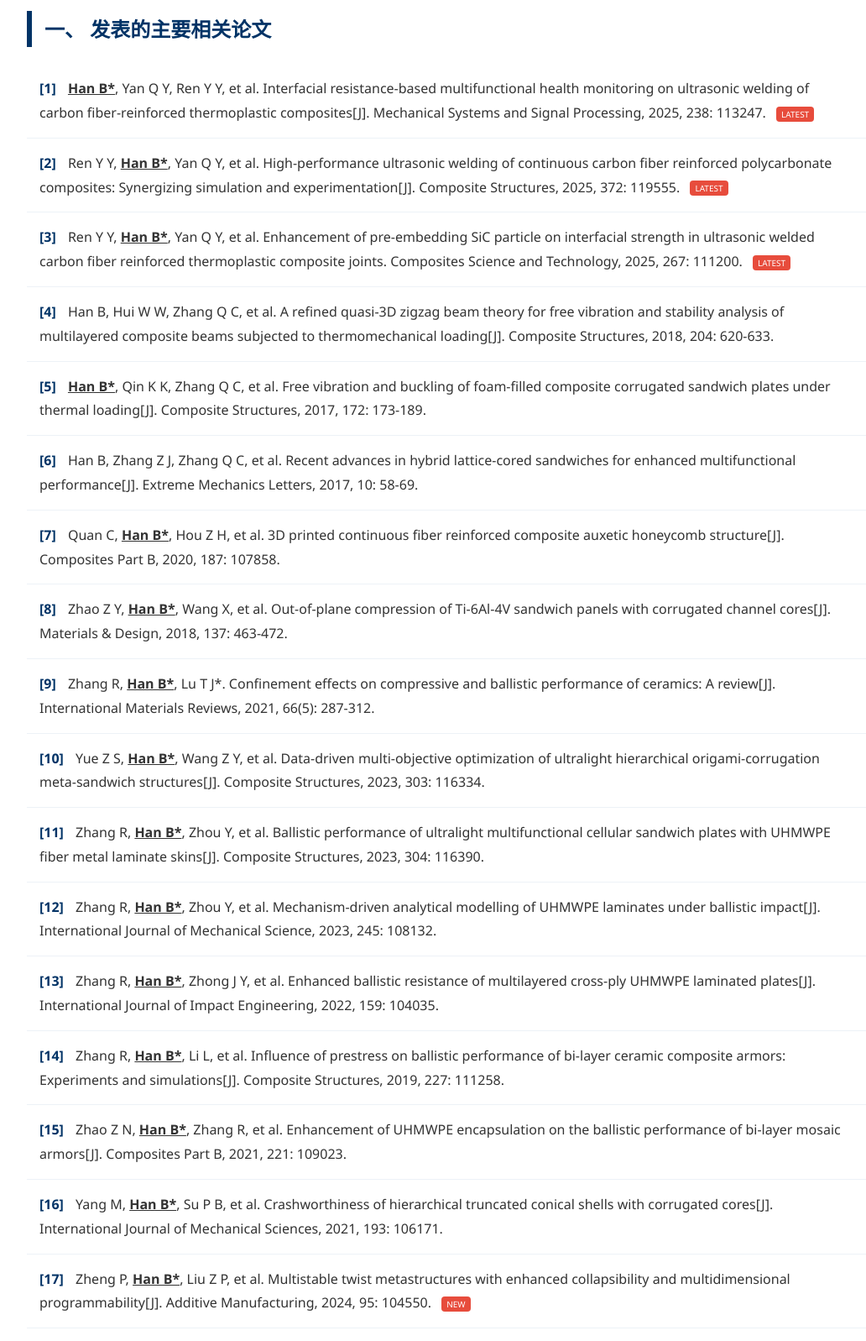
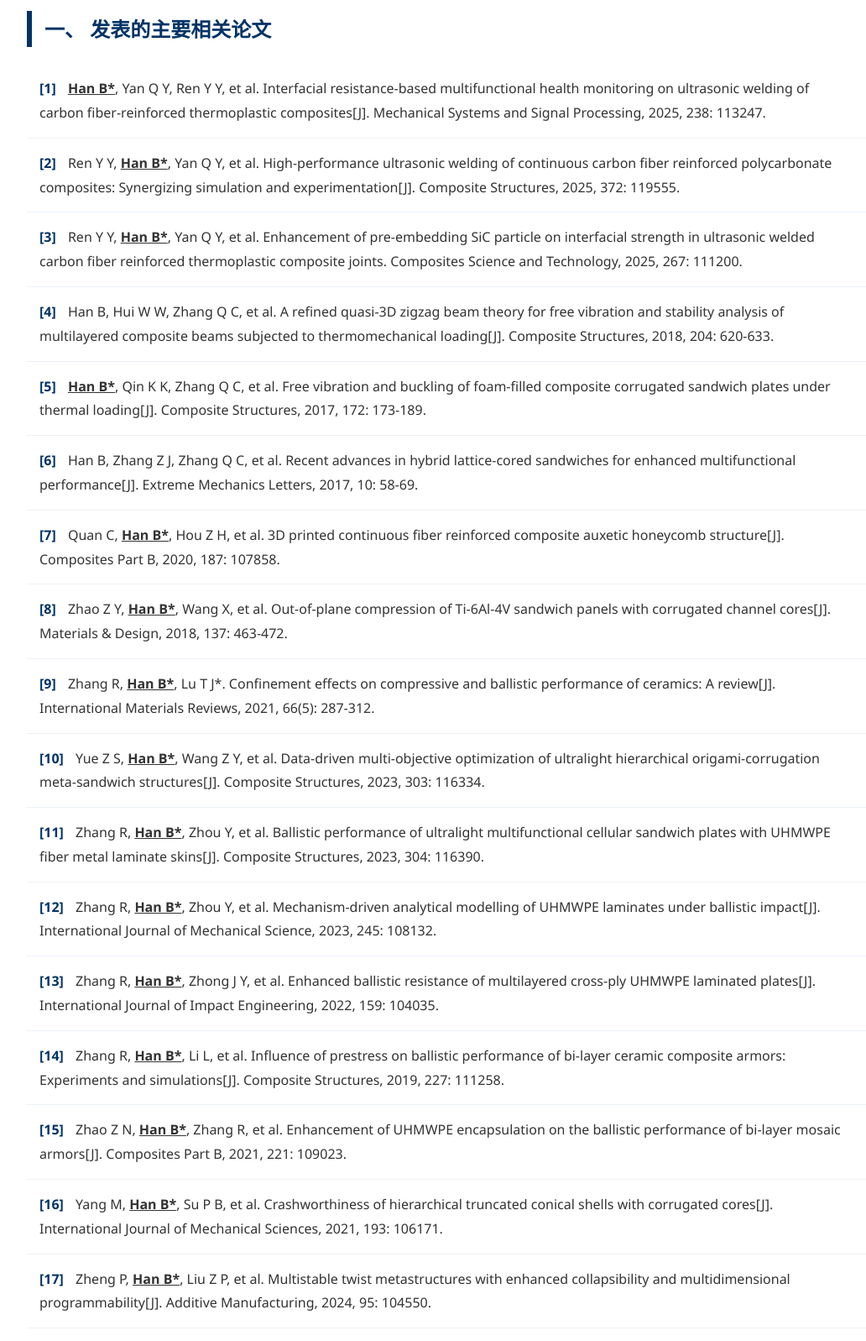
Before and after one commit to fan330357-star/fan330357.github.io, a plain HTML site: page index.html in a window 1280 px wide. Shown: the part 400-1997 px from the top of the page at 84% size, without its empty margins (108-1140 px from the left). Drawn offline with Linux system fonts and the light colour scheme.

Commit message:
Add files via upload

```diff
--- a/index.html
+++ b/index.html
@@ -145,9 +145,9 @@
 
     <h2 id="papers">一、 发表的主要相关论文</h2>
     <div class="publication-list">
-        <div class="pub-item"><span class="index-num">[1]</span> <span class="highlight-author">Han B*</span>, Yan Q Y, Ren Y Y, et al. Interfacial resistance-based multifunctional health monitoring on ultrasonic welding of carbon fiber-reinforced thermoplastic composites[J]. Mechanical Systems and Signal Processing, 2025, 238: 113247. <span class="badge-new">Latest</span></div>
-        <div class="pub-item"><span class="index-num">[2]</span> Ren Y Y, <span class="highlight-author">Han B*</span>, Yan Q Y, et al. High-performance ultrasonic welding of continuous carbon fiber reinforced polycarbonate composites: Synergizing simulation and experimentation[J]. Composite Structures, 2025, 372: 119555. <span class="badge-new">Latest</span></div>
-        <div class="pub-item"><span class="index-num">[3]</span> Ren Y Y, <span class="highlight-author">Han B*</span>, Yan Q Y, et al. Enhancement of pre-embedding SiC particle on interfacial strength in ultrasonic welded carbon fiber reinforced thermoplastic composite joints. Composites Science and Technology, 2025, 267: 111200. <span class="badge-new">Latest</span></div>
+        <div class="pub-item"><span class="index-num">[1]</span> <span class="highlight-author">Han B*</span>, Yan Q Y, Ren Y Y, et al. Interfacial resistance-based multifunctional health monitoring on ultrasonic welding of carbon fiber-reinforced thermoplastic composites[J]. Mechanical Systems and Signal Processing, 2025, 238: 113247. </div>
+        <div class="pub-item"><span class="index-num">[2]</span> Ren Y Y, <span class="highlight-author">Han B*</span>, Yan Q Y, et al. High-performance ultrasonic welding of continuous carbon fiber reinforced polycarbonate composites: Synergizing simulation and experimentation[J]. Composite Structures, 2025, 372: 119555. </div>
+        <div class="pub-item"><span class="index-num">[3]</span> Ren Y Y, <span class="highlight-author">Han B*</span>, Yan Q Y, et al. Enhancement of pre-embedding SiC particle on interfacial strength in ultrasonic welded carbon fiber reinforced thermoplastic composite joints. Composites Science and Technology, 2025, 267: 111200. </div>
         <div class="pub-item"><span class="index-num">[4]</span> Han B, Hui W W, Zhang Q C, et al. A refined quasi-3D zigzag beam theory for free vibration and stability analysis of multilayered composite beams subjected to thermomechanical loading[J]. Composite Structures, 2018, 204: 620-633.</div>
         <div class="pub-item"><span class="index-num">[5]</span> <span class="highlight-author">Han B*</span>, Qin K K, Zhang Q C, et al. Free vibration and buckling of foam-filled composite corrugated sandwich plates under thermal loading[J]. Composite Structures, 2017, 172: 173-189.</div>
         <div class="pub-item"><span class="index-num">[6]</span> Han B, Zhang Z J, Zhang Q C, et al. Recent advances in hybrid lattice-cored sandwiches for enhanced multifunctional performance[J]. Extreme Mechanics Letters, 2017, 10: 58-69.</div>
@@ -161,7 +161,7 @@
         <div class="pub-item"><span class="index-num">[14]</span> Zhang R, <span class="highlight-author">Han B*</span>, Li L, et al. Influence of prestress on ballistic performance of bi-layer ceramic composite armors: Experiments and simulations[J]. Composite Structures, 2019, 227: 111258.</div>
         <div class="pub-item"><span class="index-num">[15]</span> Zhao Z N, <span class="highlight-author">Han B*</span>, Zhang R, et al. Enhancement of UHMWPE encapsulation on the ballistic performance of bi-layer mosaic armors[J]. Composites Part B, 2021, 221: 109023.</div>
         <div class="pub-item"><span class="index-num">[16]</span> Yang M, <span class="highlight-author">Han B*</span>, Su P B, et al. Crashworthiness of hierarchical truncated conical shells with corrugated cores[J]. International Journal of Mechanical Sciences, 2021, 193: 106171.</div>
-        <div class="pub-item"><span class="index-num">[17]</span> Zheng P, <span class="highlight-author">Han B*</span>, Liu Z P, et al. Multistable twist metastructures with enhanced collapsibility and multidimensional programmability[J]. Additive Manufacturing, 2024, 95: 104550. <span class="badge-new">New</span></div>
+        <div class="pub-item"><span class="index-num">[17]</span> Zheng P, <span class="highlight-author">Han B*</span>, Liu Z P, et al. Multistable twist metastructures with enhanced collapsibility and multidimensional programmability[J]. Additive Manufacturing, 2024, 95: 104550. </div>
         <div class="pub-item"><span class="index-num">[18]</span> Niu L, Zhang Q*, Wang B, Han B, Li H, Mei T J. A modified Hansel-Spittel constitutive equation of Ti-6Al-4V during cogging process[J]. Journal of Alloys and Compounds, 2022, 894: 162387.</div>
         <div class="pub-item"><span class="index-num">[19]</span> Han W, Fu L*, Chen H Y. Effect of welding speed on fatigue properties of TC18 thick plate by electron beam welding[J], Rare Metal Materials and Engineering, 2018, 47(8): 2335-2340.</div>
         <div class="pub-item"><span class="index-num">[20]</span> Han W, Fu L*, Chen H Y. Effect of strain rate on microstructure and mechanical properties of TC18 thick plate by electron beam welding[J], Rare Metal Materials and Engineering, 2018, 47(7): 2005-2010.</div>
@@ -177,8 +177,8 @@
         <div class="pub-item"><span class="patent-tag">发明专利</span> <span class="index-num">[26]</span> 韩宾, 严启源, 王肖笛, 等. 连续碳纤维增强热塑性复合材料超声波焊接界面监测方法[P]. 2023. 申请号: CN202310075012.X.</div>
         <div class="pub-item"><span class="patent-tag">发明专利</span> <span class="index-num">[27]</span> 韩宾, 严启源, 王肖笛, 等. 连续碳纤维增强热塑性复合材料超声波焊接质量检测方法[P]. 2023. 申请号: CN202310078018.2.</div>
         <div class="pub-item"><span class="patent-tag">发明专利</span> <span class="index-num">[28]</span> 韩宾, 严启源, 王肖笛, 等. 连续碳纤维增强热塑性复合材料焊接接头温度监测方法[P]. 2023. 申请号: CN202310078399.4.</div>
-        <div class="pub-item"><span class="patent-tag">发明专利</span> <span class="index-num">[29]</span> 韩宾, 任禹尧, 严启源, 等. 纤维增强热塑性复合材料超声波连续焊接智能系统及方法[P]. 2025. 申请号: CN202510036139X. <span class="badge-new">New</span></div>
-        <div class="pub-item"><span class="patent-tag">发明专利</span> <span class="index-num">[30]</span> 韩宾, 王浩, 郑培远, 等. 一种复杂超结构的多类别强非线性曲线预测方法及系统[P]. 2024. 申请号: CN2024119034963. <span class="badge-new">New</span></div>
+        <div class="pub-item"><span class="patent-tag">发明专利</span> <span class="index-num">[29]</span> 韩宾, 任禹尧, 严启源, 等. 纤维增强热塑性复合材料超声波连续焊接智能系统及方法[P]. 2025. 申请号: CN202510036139X.</div>
+        <div class="pub-item"><span class="patent-tag">发明专利</span> <span class="index-num">[30]</span> 韩宾, 王浩, 郑培远, 等. 一种复杂超结构的多类别强非线性曲线预测方法及系统[P]. 2024. 申请号: CN2024119034963.</div>
         <div class="pub-item"><span class="patent-tag">发明专利</span> <span class="index-num">[31]</span> 韩宾, 李芸瑜, 李战鑫, 等. 一种连续纤维增强复合材料拉胀结构及其制备方法[P]. 2020. 申请号: CN202010948362.9.</div>
         <div class="pub-item"><span class="patent-tag">发明专利</span> <span class="index-num">[32]</span> 韩宾, 张瑞, 李朗, 等. 一种复合防弹装甲板及其制备方法[P]. 2019. 申请号: CN201910009265.0.</div>
         <div class="pub-item"><span class="patent-tag">发明专利</span> <span class="index-num">[33]</span> 韩宾, 王泽雨, 李芸瑜, 等. 一种多稳态压扭复合吸能结构[P]. 2021. 申请号: CN202110914595.1.</div>
```
